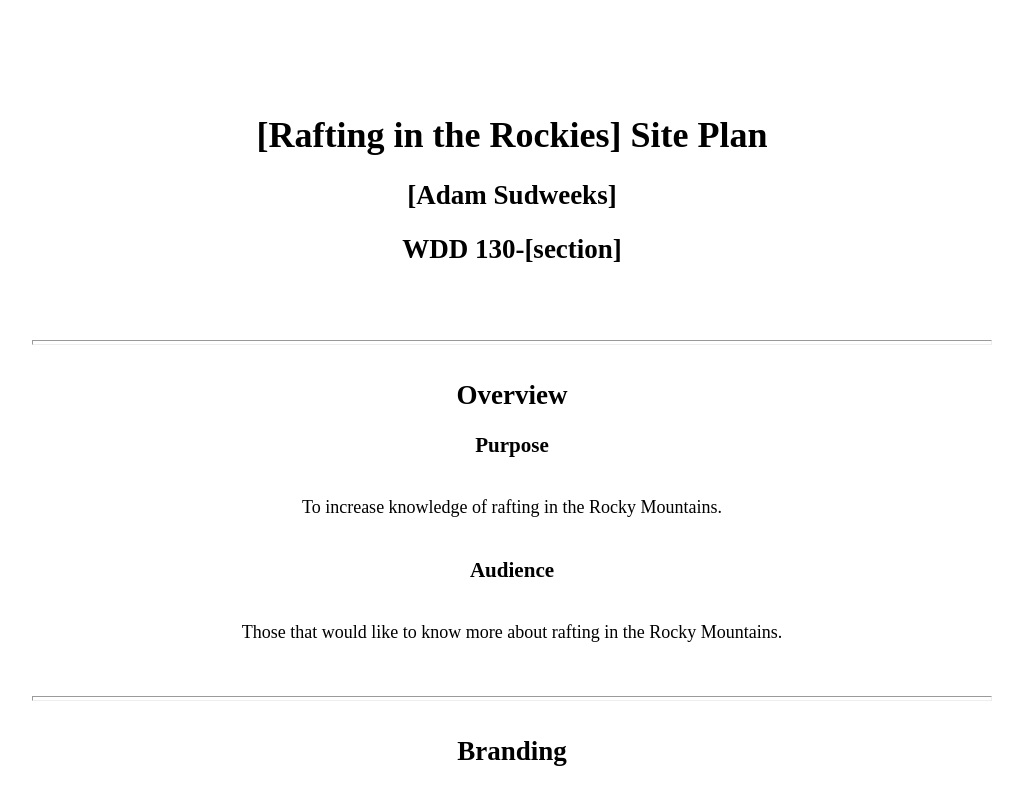
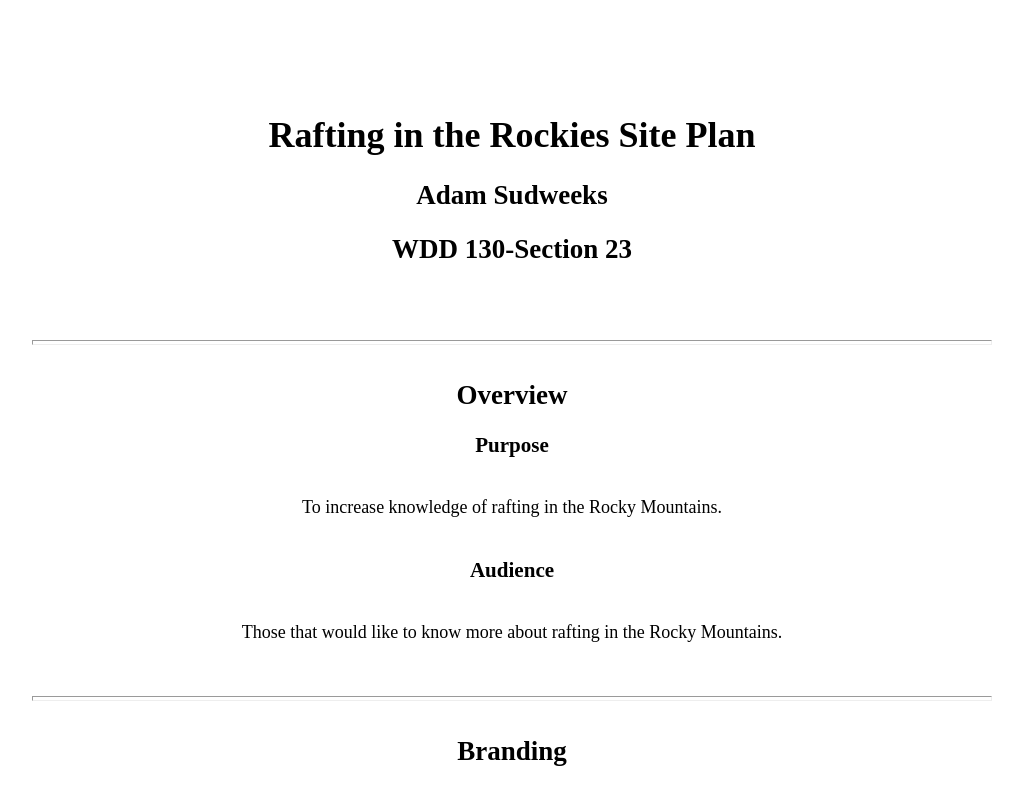
Before and after one commit to adam-sudweeks/wdd130, a plain HTML site: page wwr/site-plan-rafting.html in a window 1280 px wide. Shown: the top 786 px of the page, without its empty margins (128-1151 px from the left). Drawn offline with Linux system fonts and the light colour scheme.

Commit message:
Secttion#updated

```diff
--- a/wwr/site-plan-rafting.html
+++ b/wwr/site-plan-rafting.html
@@ -10,9 +10,9 @@
 
 <body>
   <header>
-    <h1>[Rafting in the Rockies] Site Plan</h1>
-    <h2>[Adam Sudweeks]</h2>
-    <h2>WDD 130-[section]</h2>
+    <h1>Rafting in the Rockies Site Plan</h1>
+    <h2>Adam Sudweeks</h2>
+    <h2>WDD 130-Section 23</h2>
     <!-- In the header above, add the name of your site, your name and class number. For example if you are in section 3 you would put WDD 130-03 -->
   </header>
   <main>
```
